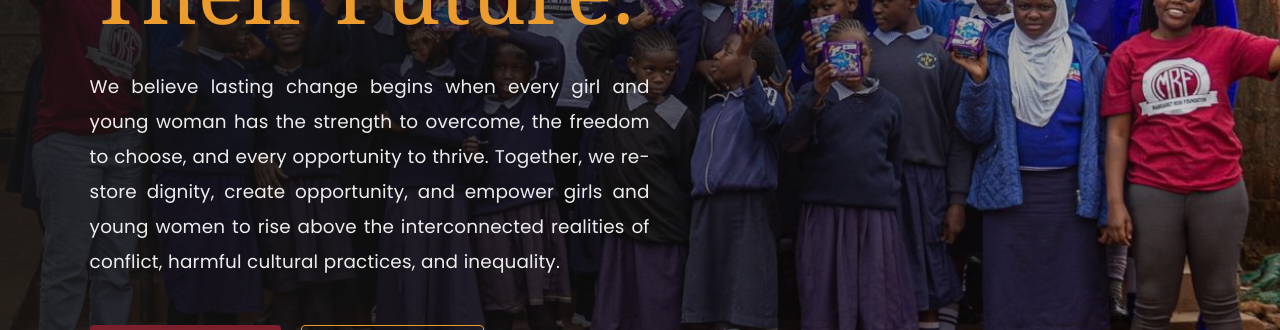
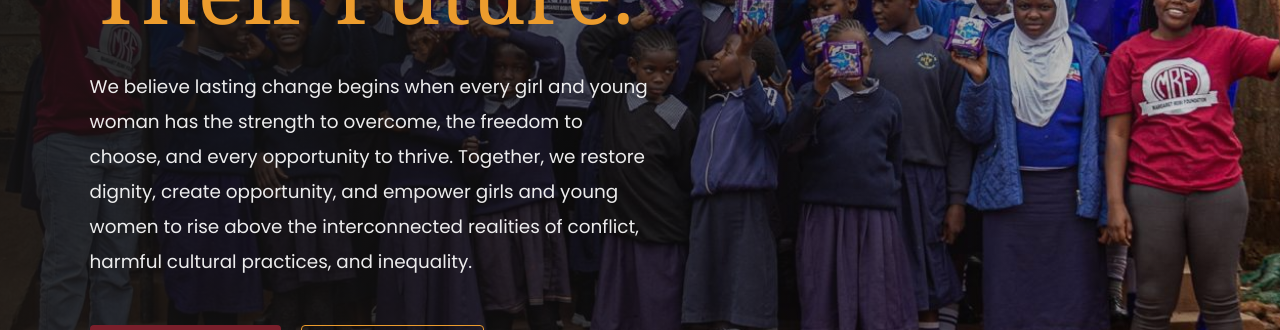
Before and after one commit to boyani-Otieno/gati-foundation, a React (Create React App) app: page / in a window 1280 px wide. Shown: the part 418-748 px from the top of the page. Built offline with nearby package versions, Linux system fonts and the light colour scheme.

Commit message:
revert text edits on hero

```diff
--- a/src/components/home/hero/hero.css
+++ b/src/components/home/hero/hero.css
@@ -79,14 +79,6 @@
     font-size:1.15rem;
     line-height:1.9;
     margin-bottom:45px;
-
-     /* Editorial styling */
-  text-align: justify;
-  text-align-last: left;
-  text-justify: inter-word;
-  hyphens: auto;
-  word-spacing: 0.02em;
-  letter-spacing: 0.01em;
 }
 
 .mrf-hero-actions{
```
